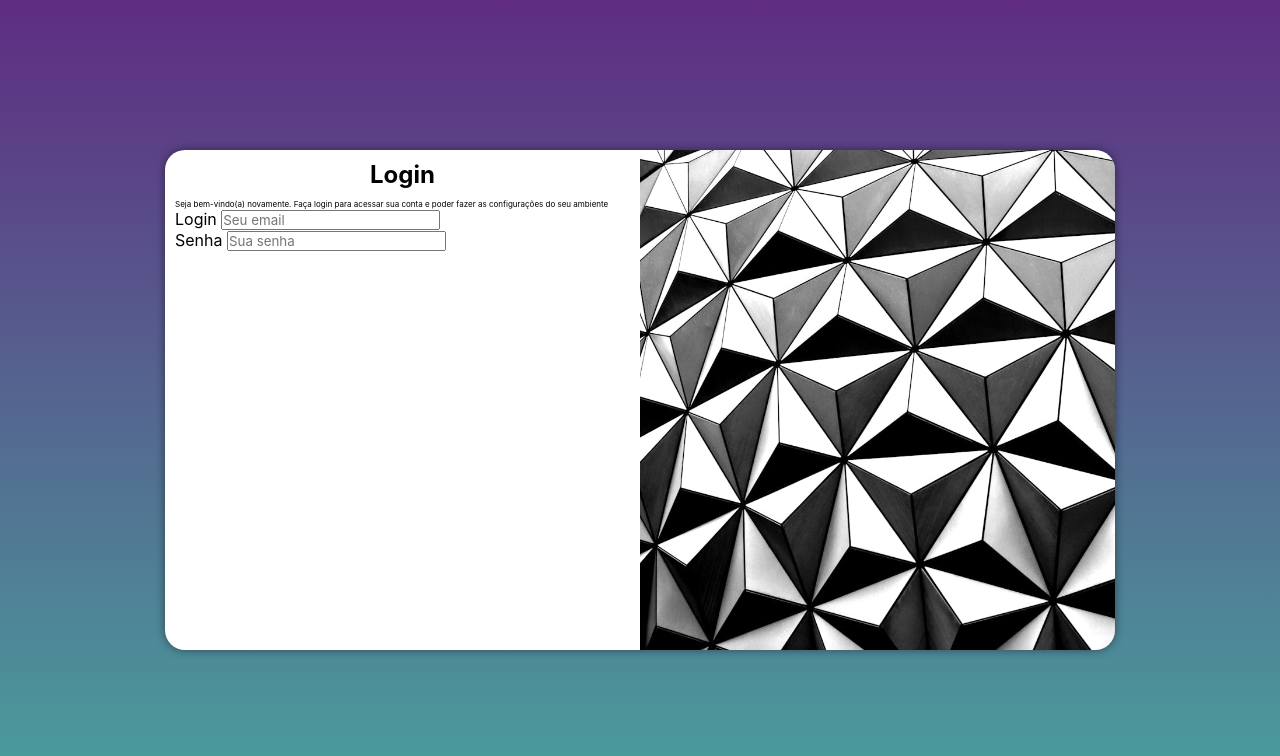
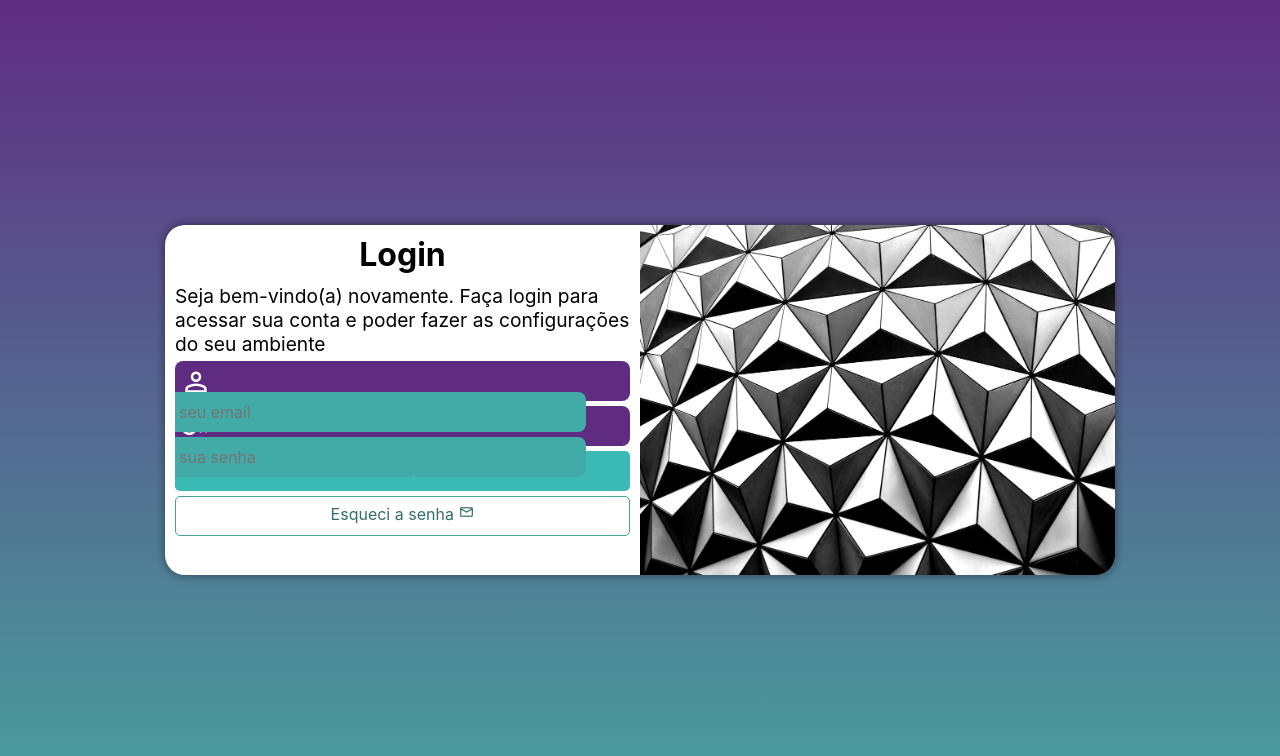
Before and after one commit to felipegs0/projeto-login2, a plain HTML site: page index.html in a window 1280 px wide. Drawn offline with nearby package versions, Linux system fonts and the light colour scheme.

Commit message:
concluído

```diff
--- a/index.html
+++ b/index.html
@@ -6,6 +6,8 @@
     <title>Login</title>
     <link rel="stylesheet" href="src/styles/style.css">
     <link rel="stylesheet" href="src/styles/mediaqueries.css">
+    <link rel="stylesheet" href="https://fonts.googleapis.com/css2?family=Material+Symbols+Outlined" />
+
 </head>
 <body>
     <main>
@@ -17,15 +19,25 @@
                 <h1>Login</h1>
                 <p>Seja bem-vindo(a) novamente. Faça login para acessar sua conta e poder fazer as configurações do seu ambiente</p>
 
-                <form action="login.php" method="post">
+                <form action="login.php" method="post" autocomplete="on">
                     <div class="campo">
+                        <span class="material-symbols-outlined">
+                            person
+                            </span>
+                        <input type="email" name="login" id="ilogin" placeholder="seu email" autocomplete="email" maxlength="32">
                         <label for="ilogin">Login</label>
-                        <input type="email" name="login" id="ilogin" placeholder="Seu email">
                     </div>
                     <div class="campo">
+                        <span class="material-symbols-outlined">
+                            key
+                            </span>
+                        <input type="password" name="senha" id="isenha" placeholder="sua senha" autocomplete="current-password" required minlength="8" maxlength="16">
                         <label for="isenha">Senha</label>
-                        <input type="password" name="senha" id="isenha" placeholder="Sua senha">
                     </div>
+                    <input type="submit" value="Entrar">
+                    <a href="esqueci.html" class="botao">Esqueci a senha <span class="material-symbols-outlined">
+                        mail
+                        </span></a>
                 </form>
             </div>
         </section>
--- a/src/styles/mediaqueries.css
+++ b/src/styles/mediaqueries.css
@@ -5,6 +5,7 @@
     }
     section#login {
         width: 80vw;
+        height: 340px;
     }
 
      section#login > div#imagem {
@@ -27,6 +28,7 @@
 
     section#login {
         width: 950px;
+        height: 350px;
     }
 
     section#login > div#imagem {
--- a/src/styles/style.css
+++ b/src/styles/style.css
@@ -29,16 +29,17 @@ section#login {
     top: 50%;
     left: 50%;
 
-    transform: translate(-50%, -50%);
+
     background-color: white;
-    width: 250px;
-    height: 500px;
+    width: 330px;
+    height: 580px;
     border-radius: 20px;
     overflow: hidden;
     box-shadow: 0px 0px 10px rgba(0, 0, 0, 0.473);
 
     transition: width .5s, height .5s;
     transition-timing-function: ease;
+    transform: translate(-50%, -50%);
 }
 
 section#login > div#imagem {
@@ -58,8 +59,86 @@ section#login > div#formulario {
 div#formulario > h1 {
     text-align: center;
     margin-bottom: 10px;
+    font-size: 2em;
 }
 
 div#formulario > p {
-    font-size: 0.5em;
+    font-size: 1.2em;
 }
+
+form > div.campo {
+    background-color: #5f2c82;
+    height: 40px;
+    border-radius: 8px;
+    margin: 5px 0px;
+}
+
+div.campo label {
+    display: none;
+}
+
+div.campo span {
+    color: white;
+    font-size: 2em;
+    width: 40px;
+    padding: 5px;
+}
+
+div.campo input {
+    background-color: #42aaa7;
+    width: calc(100% - 44.4px);
+    font-size: 1em;
+    height: 100%;
+    border: 0px;
+    border-radius: 0px 8px 8px 0px;
+    padding: 4px;
+    transform: translateY(-11px);
+
+
+}
+
+div.campo input:focus-within {
+    background-color: white;
+
+
+}
+
+
+form > input[type=submit] {
+    display: block;
+    font-size: 1em;
+    width: 100%;
+    height: 40px;
+    background-color: #3bb9b5;
+    font-size: 1em;
+    color: white;
+    border: none;
+    border-radius: 5px;
+}
+
+form > input[type=submit]:hover {
+    background-color: #3a7a78;
+}
+
+form a.botao {
+    display: block;
+    text-align: center;
+    font-size: 1em;
+    width: 100%;
+    height: 40px;
+    background-color: white;
+    border: 1px solid #49a09d;
+    padding-top: 7px;
+    margin-top: 5px;
+    text-decoration: none;
+    border-radius: 5px;
+    color: #346e6c;
+}
+
+form a.botao:hover {
+    background-color: #5ec7c3;
+}
+
+form a.botao span {
+    font-size: 1em;
+}
```
